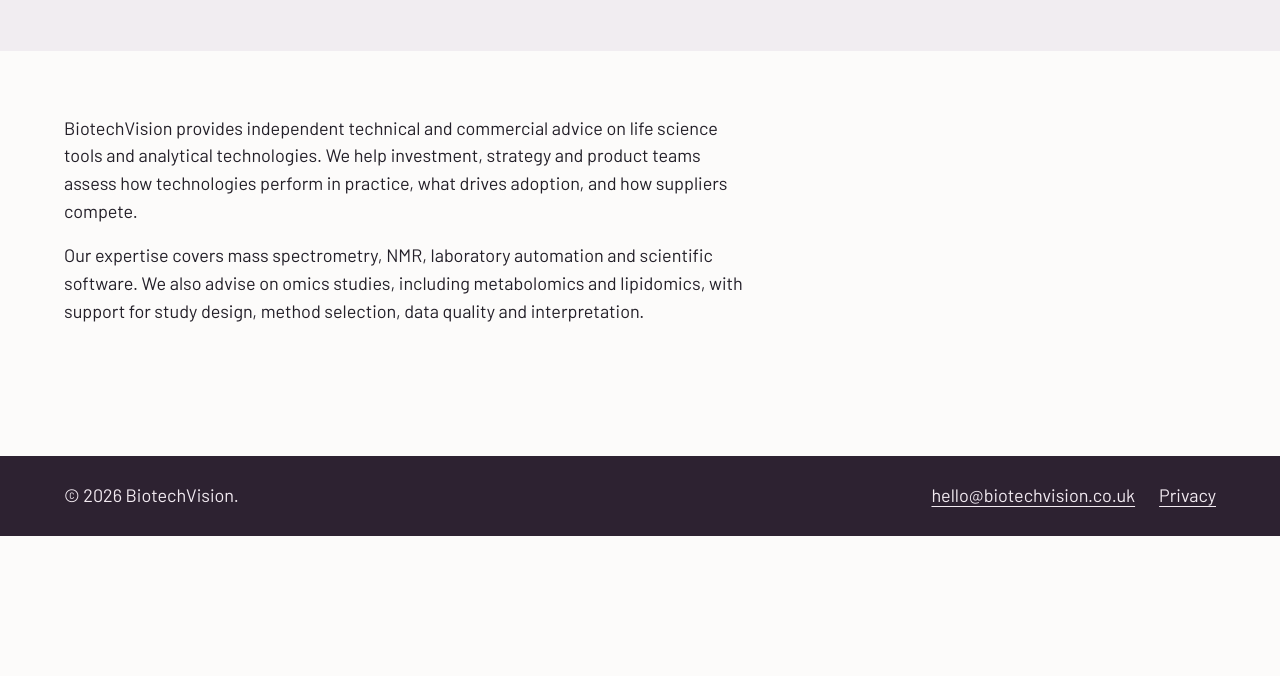
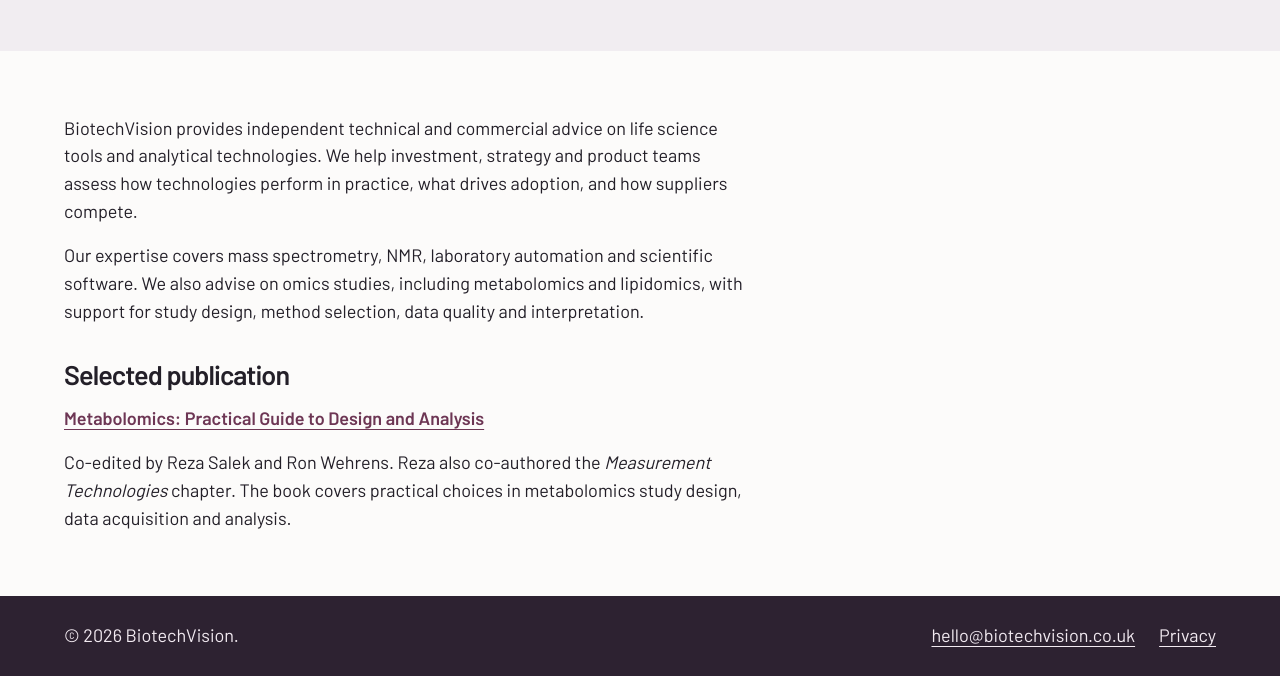
Before and after one commit to rsalek/rsalek.github.io, a plain HTML site: page about.html in a window 1280 px wide. Shown: the part 264-940 px from the top of the page. Before the commit the page ends 800 px from the top, so only its background shows below. Drawn offline with Linux system fonts and the light colour scheme.

Commit message:
Add the selected metabolomics publication to About

```diff
--- a/about.html
+++ b/about.html
@@ -36,7 +36,13 @@
     <header class="interior-heading"><div class="frame"><h1>About BiotechVision</h1></div></header>
     <div class="frame interior-content">
       <div class="prose"><p>BiotechVision provides independent technical and commercial advice on life science tools and analytical technologies. We help investment, strategy and product teams assess how technologies perform in practice, what drives adoption, and how suppliers compete.</p>
-          <p>Our expertise covers mass spectrometry, NMR, laboratory automation and scientific software. We also advise on omics studies, including metabolomics and lipidomics, with support for study design, method selection, data quality and interpretation.</p></div>
+          <p>Our expertise covers mass spectrometry, NMR, laboratory automation and scientific software. We also advise on omics studies, including metabolomics and lipidomics, with support for study design, method selection, data quality and interpretation.</p>
+        <section id="selected-publication" aria-labelledby="publication-heading">
+          <h2 id="publication-heading">Selected publication</h2>
+          <p><a class="text-link" href="/Metabolomics--Practical--Guide/">Metabolomics: Practical Guide to Design and Analysis</a></p>
+          <p>Co-edited by Reza Salek and Ron Wehrens. Reza also co-authored the <em>Measurement Technologies</em> chapter. The book covers practical choices in metabolomics study design, data acquisition and analysis.</p>
+        </section>
+      </div>
     </div>
   </main>
   <footer class="site-footer">
```
